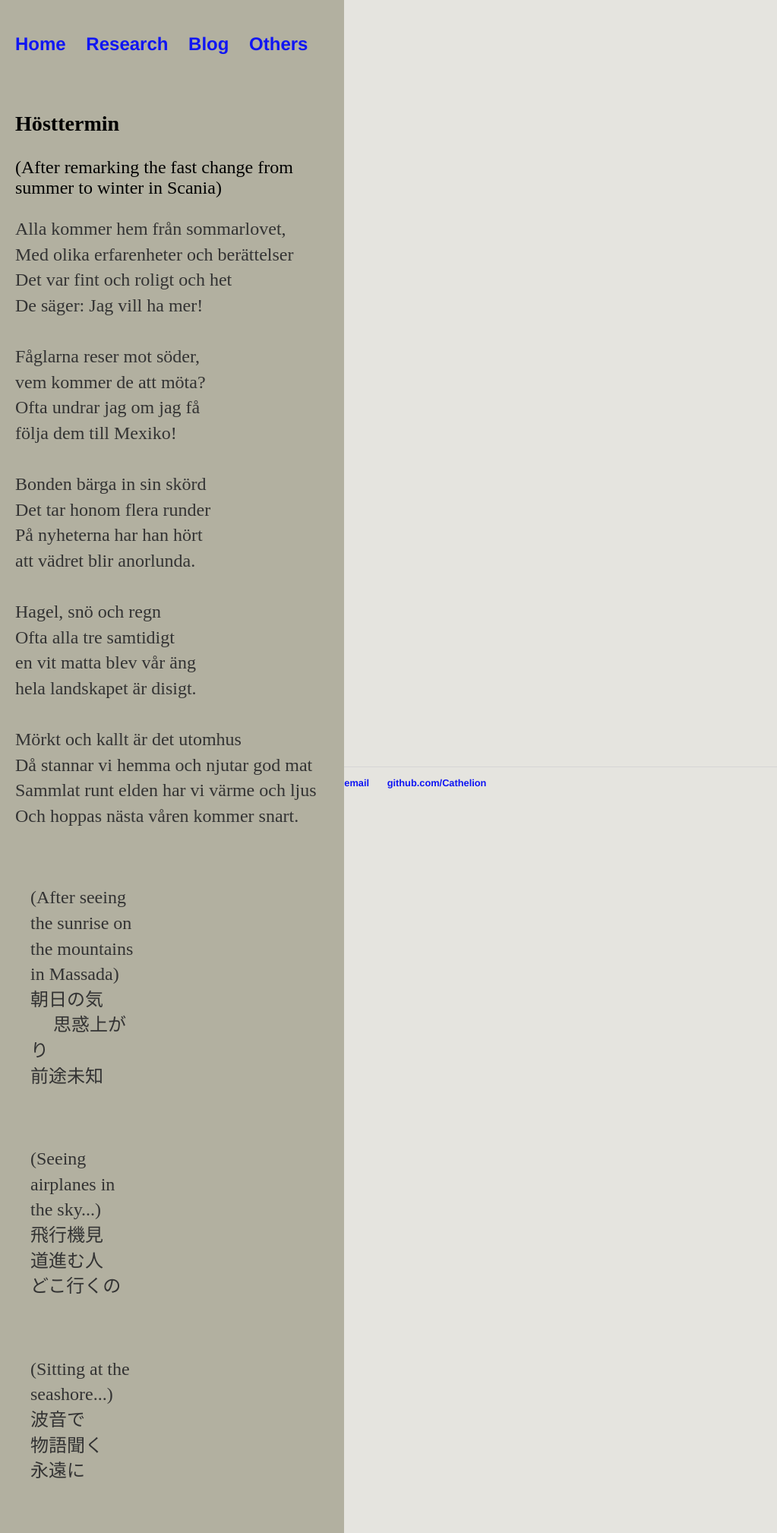
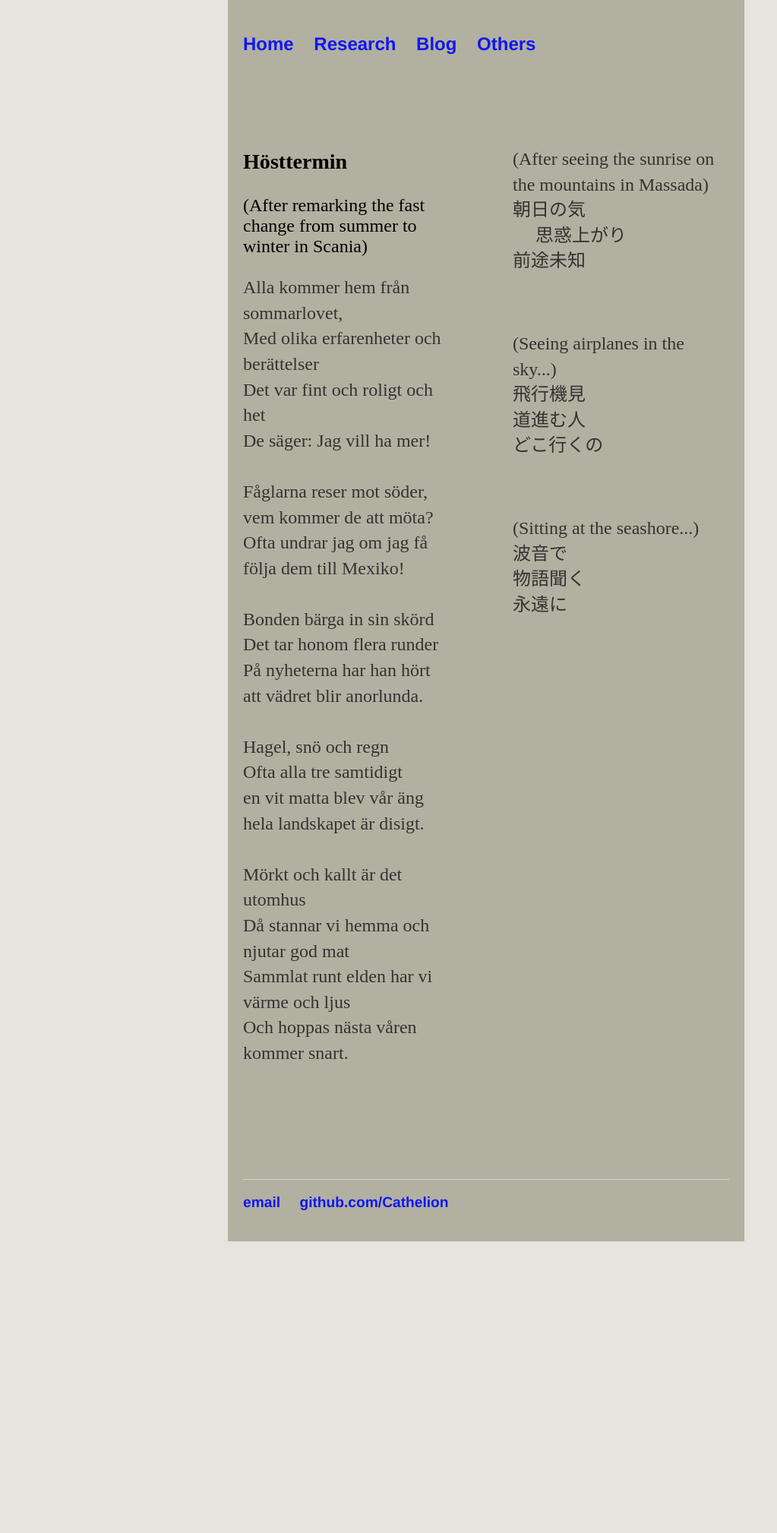
Before and after one commit to Cathelion/Cathelion.github.io, a Jekyll site: the page built from others/others.html, in a window 1280 px wide. Shown: the whole page at 76% size, without its empty margins (0-1023 px from the left). Built offline with Jekyll 4.4.1, drawn with Linux system fonts in a browser that asks for light colours; after the commit the page ends 1634 px from its top, so only the background shows below that.

Commit message:
Update others.html

```diff
--- a/others/others.html
+++ b/others/others.html
@@ -3,7 +3,7 @@ layout: default
 title: Others
 ---
 
-<div class="content>
+<div class="content">
 <div class="img-container1">
   <h3>Hösttermin</h3>
   (After remarking the fast change from summer to winter in Scania)
```
